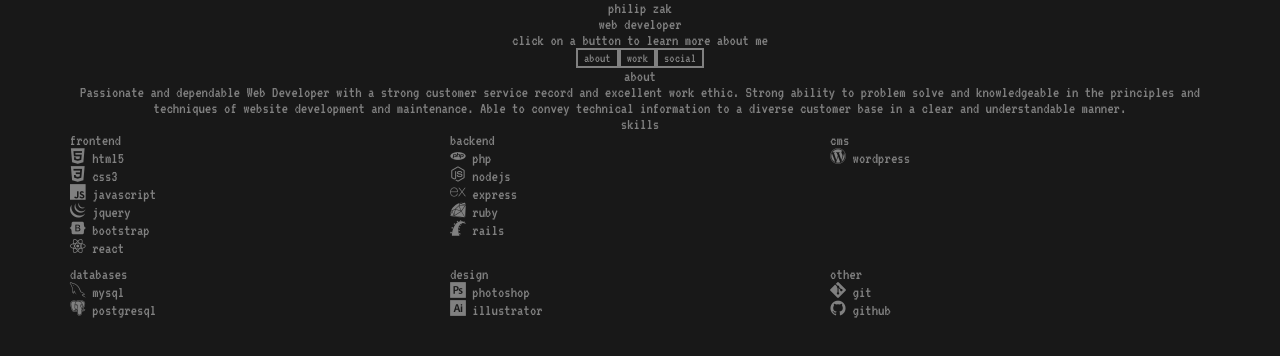
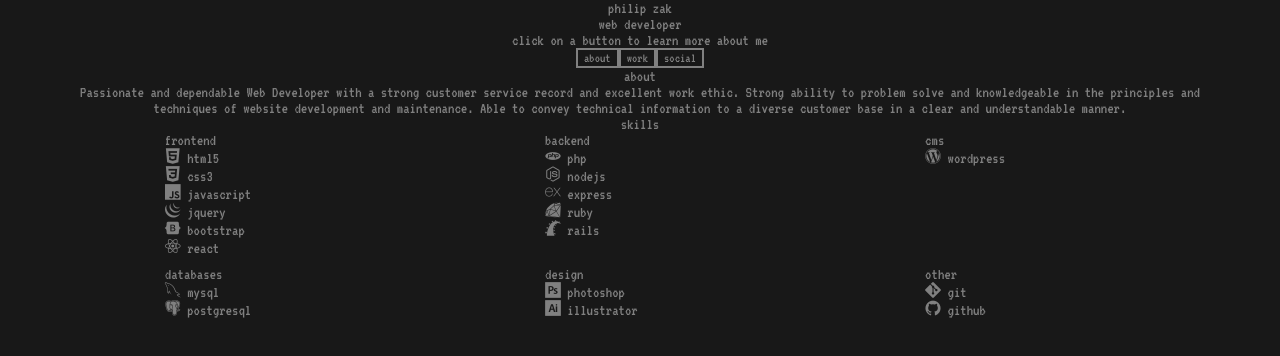
Before and after one commit to zakphi/portfolioV2, a plain HTML site: page index.html in a window 1280 px wide. Both pictures are taken after a click on the button "about". Drawn offline with nearby package versions, Linux system fonts and the light colour scheme.

Commit message:
style skills container

```diff
--- a/css/style.css
+++ b/css/style.css
@@ -35,4 +35,18 @@
 #skillsCont div{
   width: 33%;
   margin-bottom: 10px;
+  display: flex;
+  flex-direction: column;
+  justify-content: flex-start;
+  align-items: center;
 }
+
+#skillsCont div h3, #skillsCont div ul{
+  width: 100%;
+}
+
+@media screen and (min-width: 768px) {
+  #skillsCont div h3, #skillsCont div ul{
+    width: 50%;
+  }
+}
```
